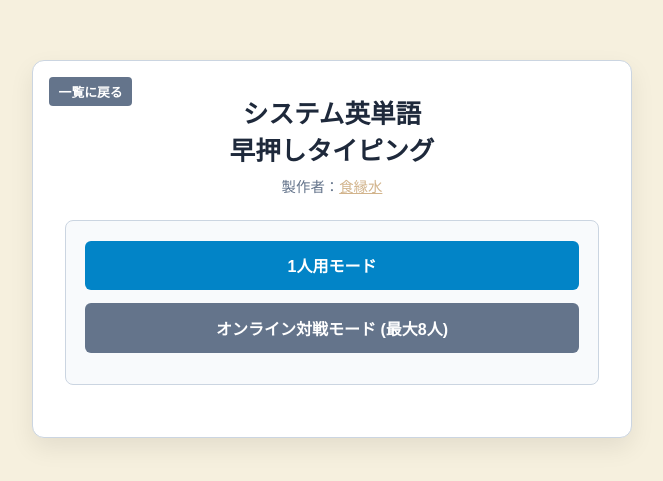
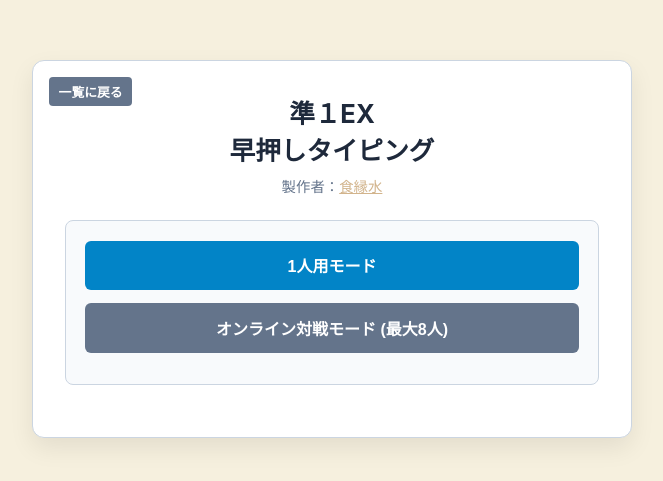
Before and after one commit to hideyan1017/ex-p1, a plain HTML site: page index.html in a window 1280 px wide. Shown: the part 151-632 px from the top of the page, without its empty margins (308-971 px from the left). Drawn offline with Linux system fonts and the light colour scheme.

Commit message:
Update index.html

```diff
--- a/index.html
+++ b/index.html
@@ -409,7 +409,7 @@
     <!-- 左上の「一覧に戻る」ボタン（必要に応じてリンク先を変更してください） -->
     <button class="btn-top-left" onclick="window.location.href='https://e-typing-quiz.netlify.app/'">一覧に戻る</button>
 
-    <h1>システム英単語<br>早押しタイピング</h1>
+    <h1>準１EX<br>早押しタイピング</h1>
     <p class="subtitle">製作者：<a href="https://x.com/syokuennsu1" style="color: #d2b48c;">食縁水</a></p>
 
     <div class="card">
```
